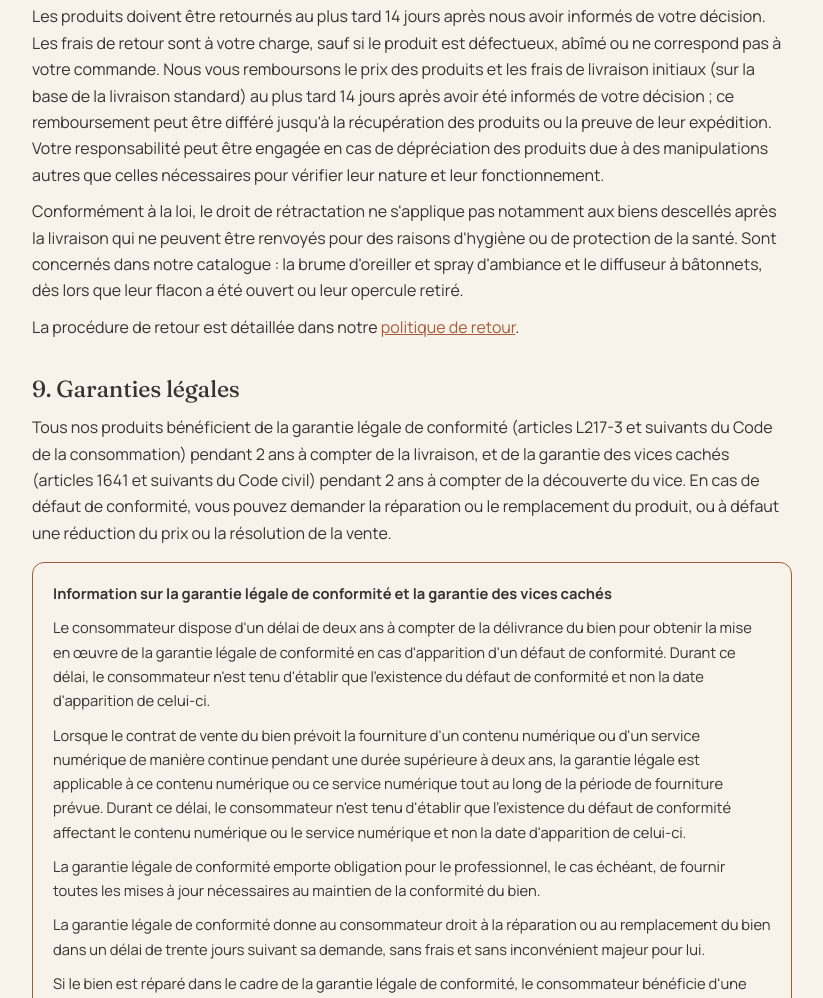
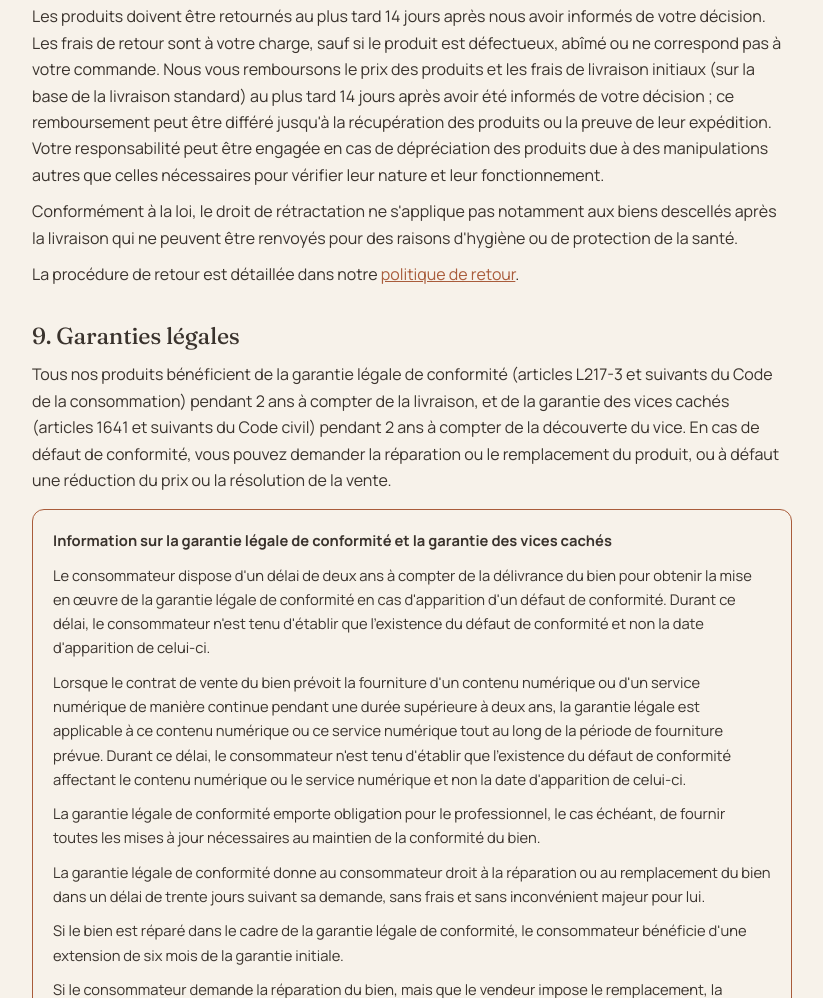
Before and after one commit to klgtr2/maison-ambre, a plain HTML site: page page-cgv.html in a window 1280 px wide. Shown: the part 2169-3167 px from the top of the page, without its empty margins (228-1051 px from the left). Drawn offline with Linux system fonts and the light colour scheme.

Commit message:
CGV : retire les produits caches de l'article 8

```diff
--- a/page-cgv.html
+++ b/page-cgv.html
@@ -68,7 +68,7 @@
       <h2>8. Droit de rétractation</h2>
       <p>Vous disposez d'un délai de 14 jours à compter de la réception de votre commande pour exercer votre droit de rétractation, sans avoir à motiver votre décision. Pour l'exercer, informez-nous de votre décision par une déclaration claire (e-mail ou courrier), par exemple à l'aide du formulaire en annexe.</p>
       <p>Les produits doivent être retournés au plus tard 14 jours après nous avoir informés de votre décision. Les frais de retour sont à votre charge, sauf si le produit est défectueux, abîmé ou ne correspond pas à votre commande. Nous vous remboursons le prix des produits et les frais de livraison initiaux (sur la base de la livraison standard) au plus tard 14 jours après avoir été informés de votre décision ; ce remboursement peut être différé jusqu'à la récupération des produits ou la preuve de leur expédition. Votre responsabilité peut être engagée en cas de dépréciation des produits due à des manipulations autres que celles nécessaires pour vérifier leur nature et leur fonctionnement.</p>
-      <p>Conformément à la loi, le droit de rétractation ne s'applique pas notamment aux biens descellés après la livraison qui ne peuvent être renvoyés pour des raisons d'hygiène ou de protection de la santé. Sont concernés dans notre catalogue : la brume d'oreiller et spray d'ambiance et le diffuseur à bâtonnets, dès lors que leur flacon a été ouvert ou leur opercule retiré.</p>
+      <p>Conformément à la loi, le droit de rétractation ne s'applique pas notamment aux biens descellés après la livraison qui ne peuvent être renvoyés pour des raisons d'hygiène ou de protection de la santé.</p>
       <p>La procédure de retour est détaillée dans notre <a href="page-politique-retour.html">politique de retour</a>.</p>
 
       <h2>9. Garanties légales</h2>
```
